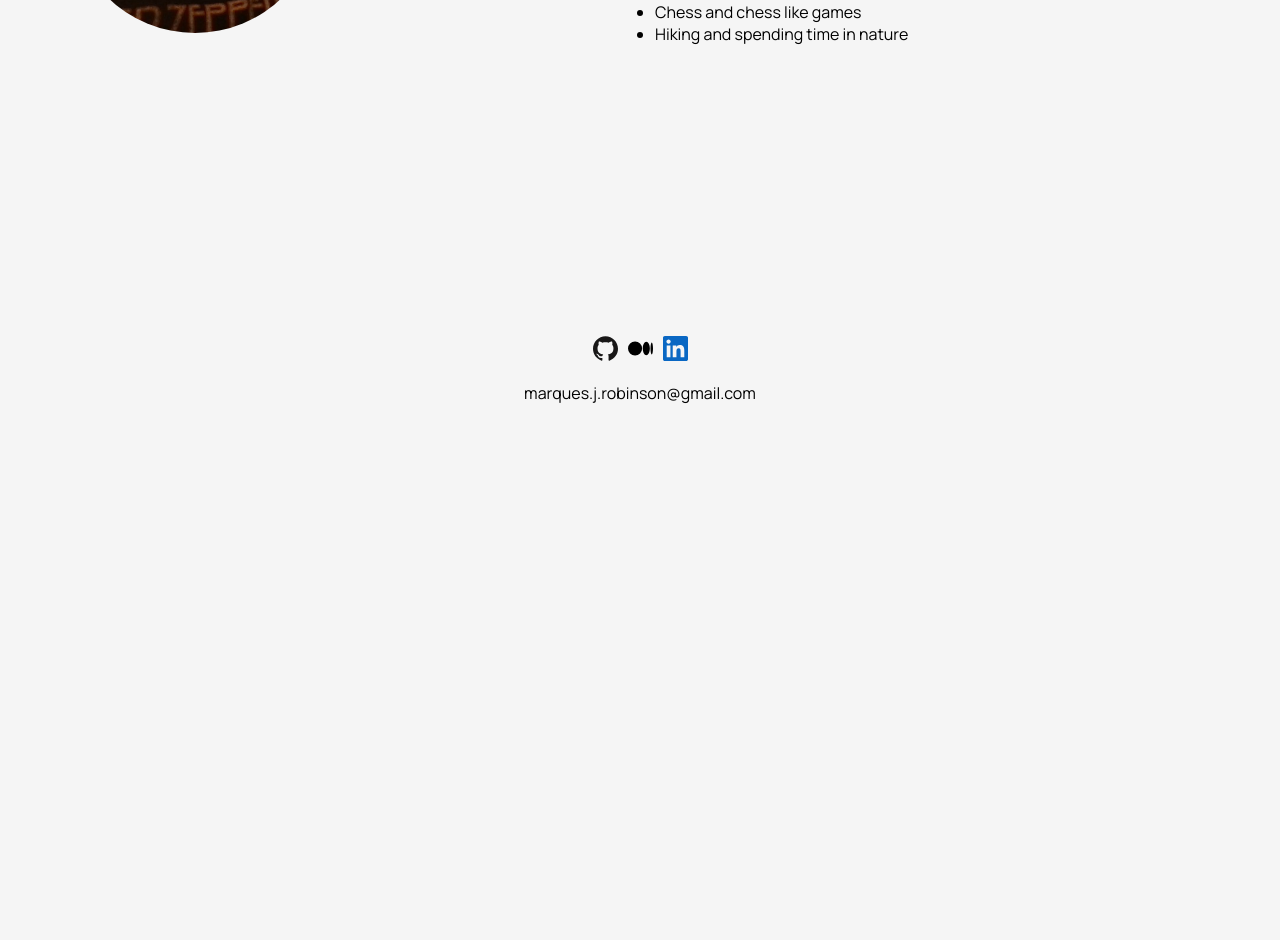
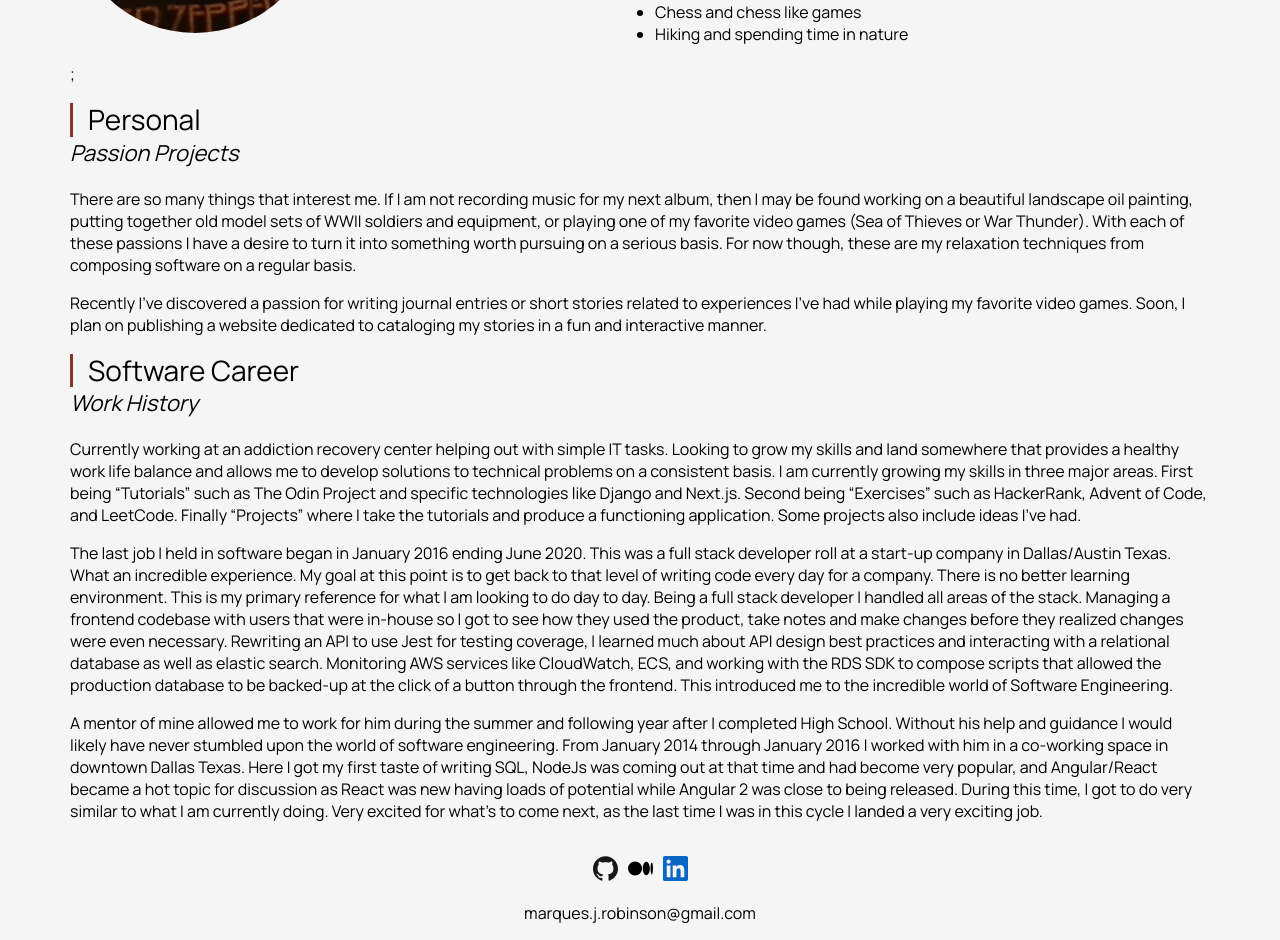
Before and after one commit to marques-j-robinson/marques-j-robinson.github.io, a React app: page / in a window 1280 px wide. Shown: the part 380-1320 px from the top of the page. Before the commit the page ends 800 px from the top, so only its background shows below. Built offline with nearby package versions, Linux system fonts and the light colour scheme.

Commit message:
add content to homepage

```diff
--- a/src/pages/Software.js
+++ b/src/pages/Software.js
@@ -42,7 +42,8 @@ const Hobbies = styled.div`
 `
 
 const Software = () => {
-  return <ContentSection title="About" subtitle="Introduction">
+  return <>
+    <ContentSection title="About" subtitle="Introduction">
         <Wrapper>
           <ProfilePic src={srcProfilePic} alt="Profile Picture" />
           <Bio>
@@ -61,6 +62,16 @@ const Software = () => {
           </Bio>
         </Wrapper>
     </ContentSection>;
+    <ContentSection title="Personal" subtitle="Passion Projects">
+        <p>There are so many things that interest me. If I am not recording music for my next album, then I may be found working on a beautiful landscape oil painting, putting together old model sets of WWII soldiers and equipment, or playing one of my favorite video games (Sea of Thieves or War Thunder).  With each of these passions I have a desire to turn it into something worth pursuing on a serious basis. For now though, these are my relaxation techniques from composing software on a regular basis.</p>
+        <p>Recently I’ve discovered a passion for writing journal entries or short stories related to experiences I’ve had while playing my favorite video games. Soon, I plan on publishing a website dedicated to cataloging my stories in a fun and interactive manner.</p>
+    </ContentSection>
+    <ContentSection title="Software Career" subtitle="Work History">
+        <p>Currently working at an addiction recovery center helping out with simple IT tasks. Looking to grow my skills and land somewhere that provides a healthy work life balance and allows me to develop solutions to technical problems on a consistent basis. I am currently growing my skills in three major areas. First being “Tutorials” such as The Odin Project and specific technologies like Django and Next.js. Second being “Exercises” such as HackerRank, Advent of Code, and LeetCode. Finally “Projects” where I take the tutorials and produce a functioning application. Some projects also include ideas I’ve had.</p>
+        <p>The last job I held in software began in January 2016 ending June 2020. This was a full stack developer roll at a start-up company in Dallas/Austin Texas. What an incredible experience. My goal at this point is to get back to that level of writing code every day for a company. There is no better learning environment. This is my primary reference for what I am looking to do day to day. Being a full stack developer I handled all areas of the stack. Managing a frontend codebase with users that were in-house so I got to see how they used the product, take notes and make changes before they realized changes were even necessary. Rewriting an API to use Jest for testing coverage, I learned much about API design best practices and interacting with a relational database as well as elastic search. Monitoring AWS services like CloudWatch, ECS, and working with the RDS SDK to compose scripts that allowed the production database to be backed-up at the click of a button through the frontend. This introduced me to the incredible world of Software Engineering.</p>
+        <p>A mentor of mine allowed me to work for him during the summer and following year after I completed High School. Without his help and guidance I would likely have never stumbled upon the world of software engineering. From January 2014 through January 2016 I worked with him in a co-working space in downtown Dallas Texas. Here I got my first taste of writing SQL, NodeJs was coming out at that time and had become very popular, and Angular/React became a hot topic for discussion as React was new having loads of potential while Angular 2 was close to being released. During this time, I got to do very similar to what I am currently doing. Very excited for what’s to come next, as the last time I was in this cycle I landed a very exciting job.</p>
+    </ContentSection>
+  </>
 };
 
 export default Software;
```
Lines whose indentation alone changed are shown as unchanged.
